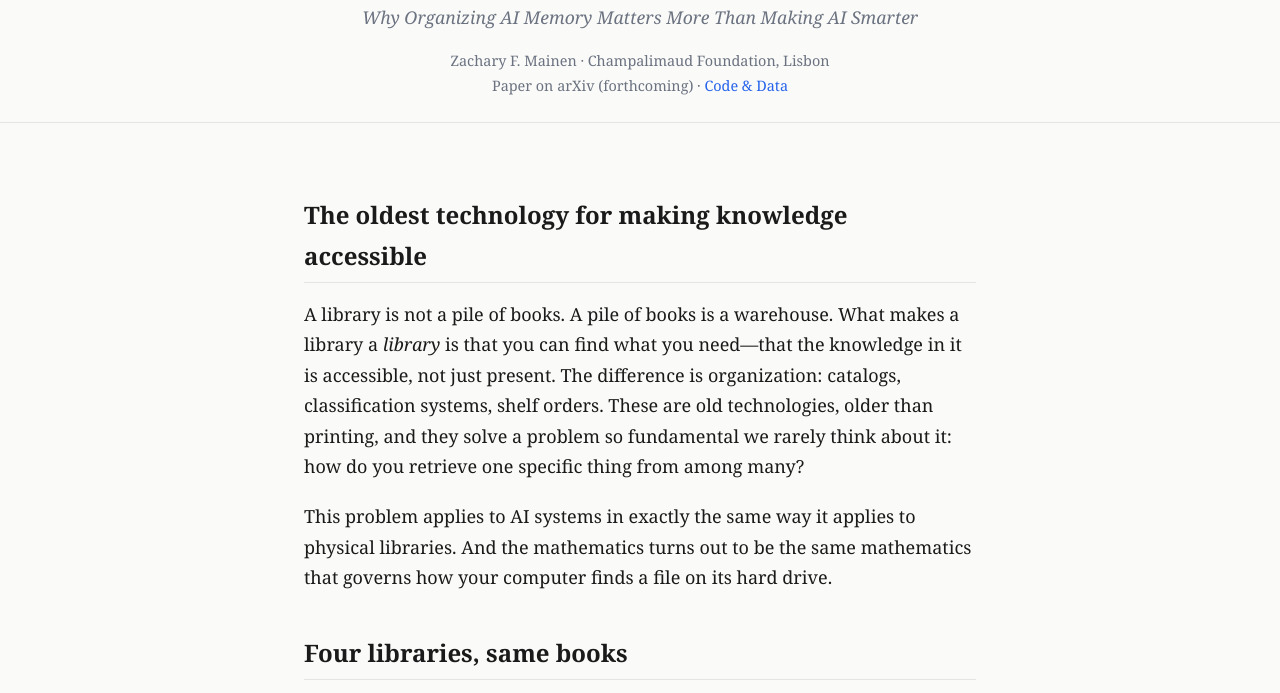
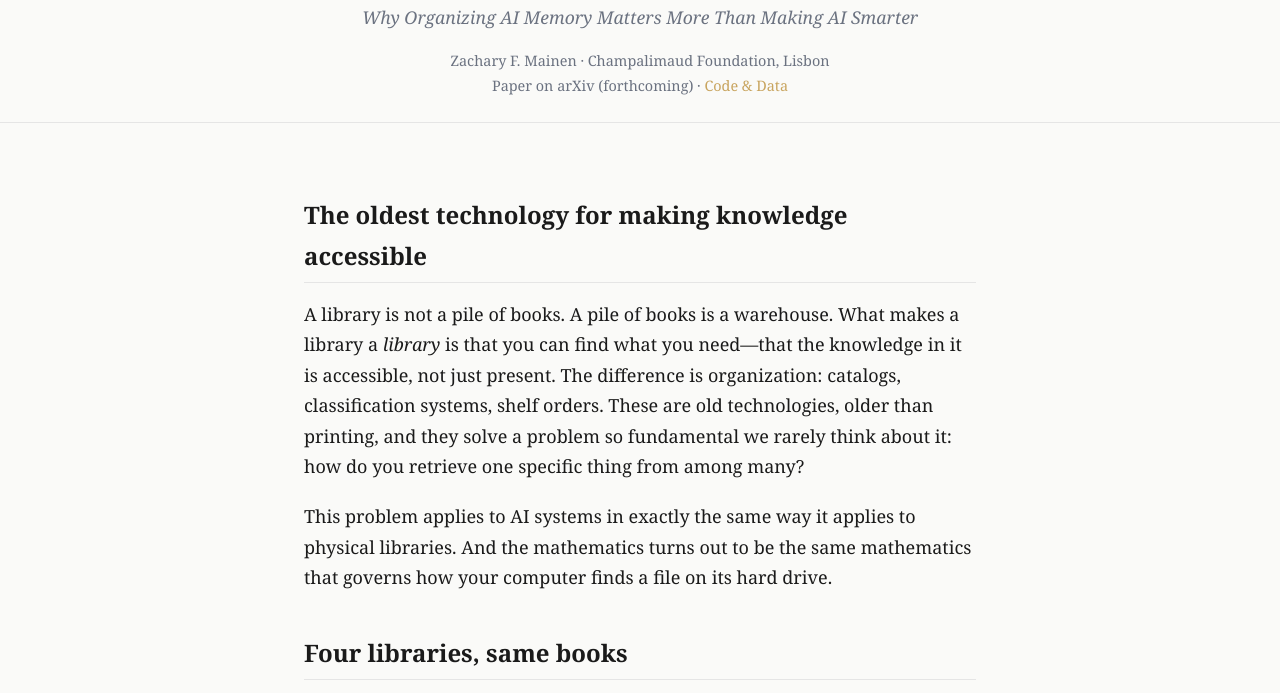
Before and after one commit to zmainen/library-theorem, a plain HTML site: page index.html in a window 1280 px wide. Shown: the part 79-772 px from the top of the page. Drawn offline with Linux system fonts and the light colour scheme.

Commit message:
style: swap accent to HAAK gold (#C8A45E)

```diff
--- a/index.html
+++ b/index.html
@@ -9,7 +9,7 @@
     :root {
       --bg: #fafaf8;
       --fg: #1a1a1a;
-      --accent: #2563eb;
+      --accent: #C8A45E;
       --muted: #6b7280;
       --border: #e5e5e5;
       --code-bg: #f3f4f6;
```
